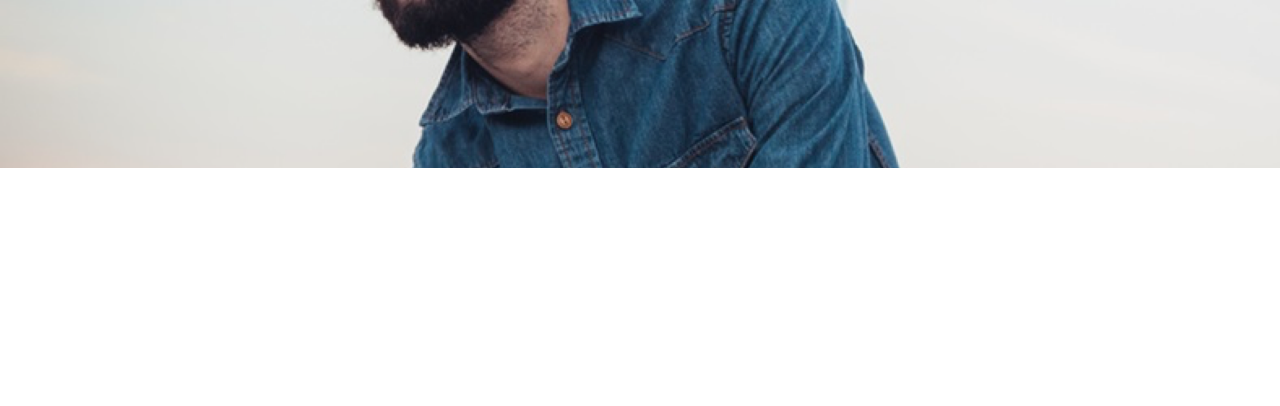
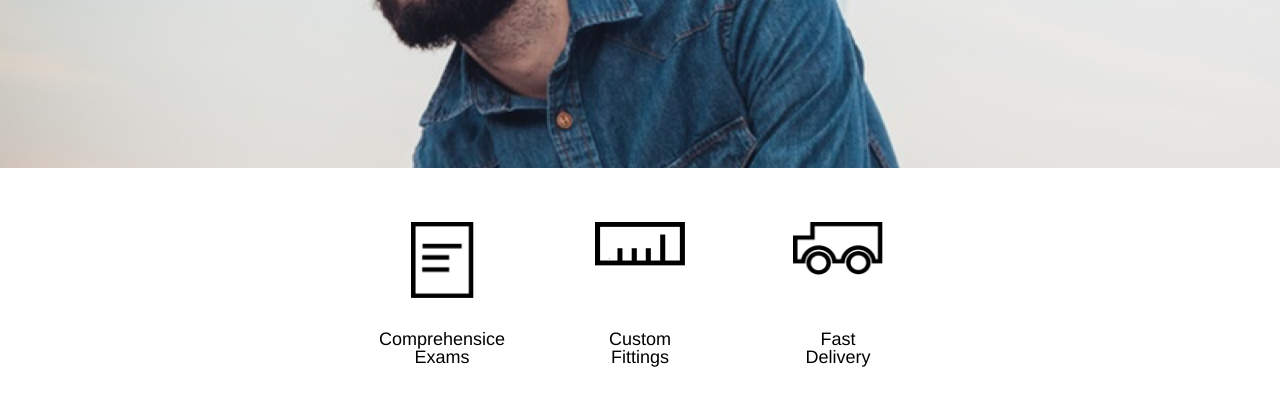
Before and after one commit to Martinius222/tortoise, a plain HTML site: page index.html in a window 1280 px wide. Shown: the part 390-796 px from the top of the page. Drawn offline with Linux system fonts and the light colour scheme.

Commit message:
complete services section

```diff
--- a/index.html
+++ b/index.html
@@ -6,6 +6,8 @@
 	<link rel="stylesheet" type="text/css" href="./resources/css/style.css">
 </head>
 <body>
+
+<!--Main Section and navigation bar-->
 
 	<div class="main-container">
 		<nav>
@@ -26,5 +28,28 @@
 		</div>
 	</div>
 
+<!--Services Section-->
+
+	<div class="services">
+		<div class="service">
+			<div class="imgpaper">
+				<img src="resources/images/paper-icon.png">
+			</div>
+			<h3>Comprehensice Exams</h3>
+		</div>
+		<div class="service" id="ruler">
+			<div class="imgruler">
+				<img src="resources/images/ruler-icon.png">
+			</div>
+			<h3>Custom Fittings</h3>
+		</div>
+		<div class="service">
+			<div class="imgtruck">
+				<img src="resources/images/truck-icon.png">
+			</div>
+			<h3>Fast Delivery</h3>
+		</div>
+	</div>
+
 </body>
 </html>
--- a/resources/css/style.css
+++ b/resources/css/style.css
@@ -7,6 +7,9 @@ html {
 body {
 	font-family: Helvetica, sans-serif;
 }
+
+
+/*Main Header and Navigation*/
 
 .main-container {
 	height: 31rem;
@@ -75,3 +78,44 @@ nav {
 	font-weight: bold;
 	padding: 1.5rem 5rem 1.5rem 5rem;
 }
+
+
+/*Services Section*/
+
+.services {
+	width: 50%;
+	margin: 3rem auto 3rem auto;
+	display: flex;
+	justify-content: center;
+	align-items: center;
+
+}
+
+.service {
+	display: flex;
+	flex-direction: column;
+	justify-content: space-between;
+	align-items: center;
+	max-width: 5rem;
+	height: 8rem;
+}
+
+.service h3 {
+	text-align: center;
+}
+
+.imgpaper img {
+	width: 3.5rem;
+}
+
+.imgruler img {
+	width: 5rem;
+}
+
+.imgtruck img {
+	width: 5rem;
+}
+
+#ruler {
+	margin: 0 6rem 0 6rem;
+}
```
